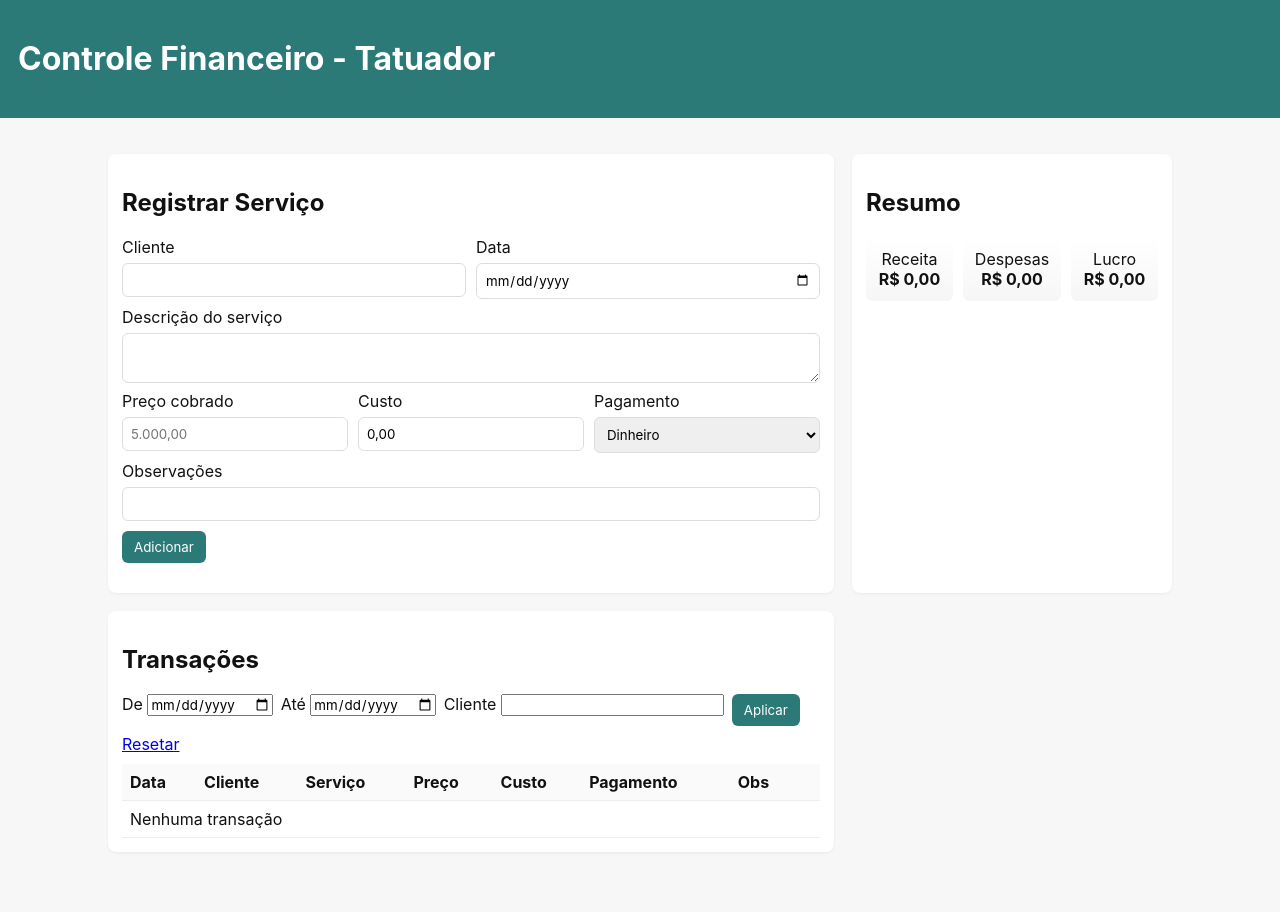
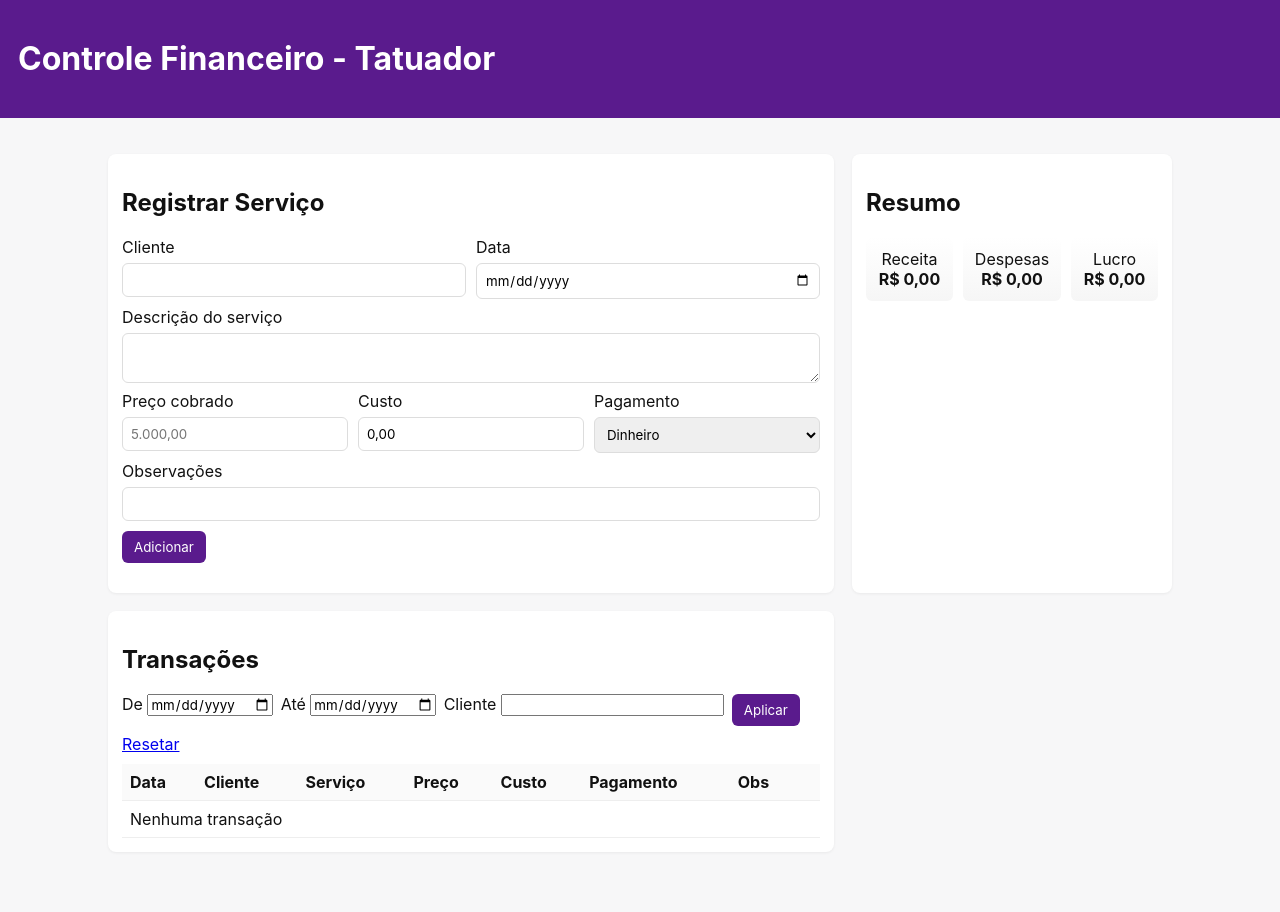
Before and after one commit to gustavoeguchi06-sys/TrabalhoTatuador, a Django app: page / in a window 1280 px wide. Run offline with Django 5.2, Linux system fonts and the light colour scheme; data that the repository does not hold is empty.

Commit message:
mudança da cor

```diff
--- a/static/css/visual.css
+++ b/static/css/visual.css
@@ -1,7 +1,7 @@
 :root{
   --bg:#f7f7f8;
   --card:#ffffff;
-  --accent:#2b7a78;
+  --accent:#5a1b8d;
   --muted:#666;
 }
 *{box-sizing:border-box;font-family:Inter,Segoe UI,Roboto,Arial,sans-serif}
```
